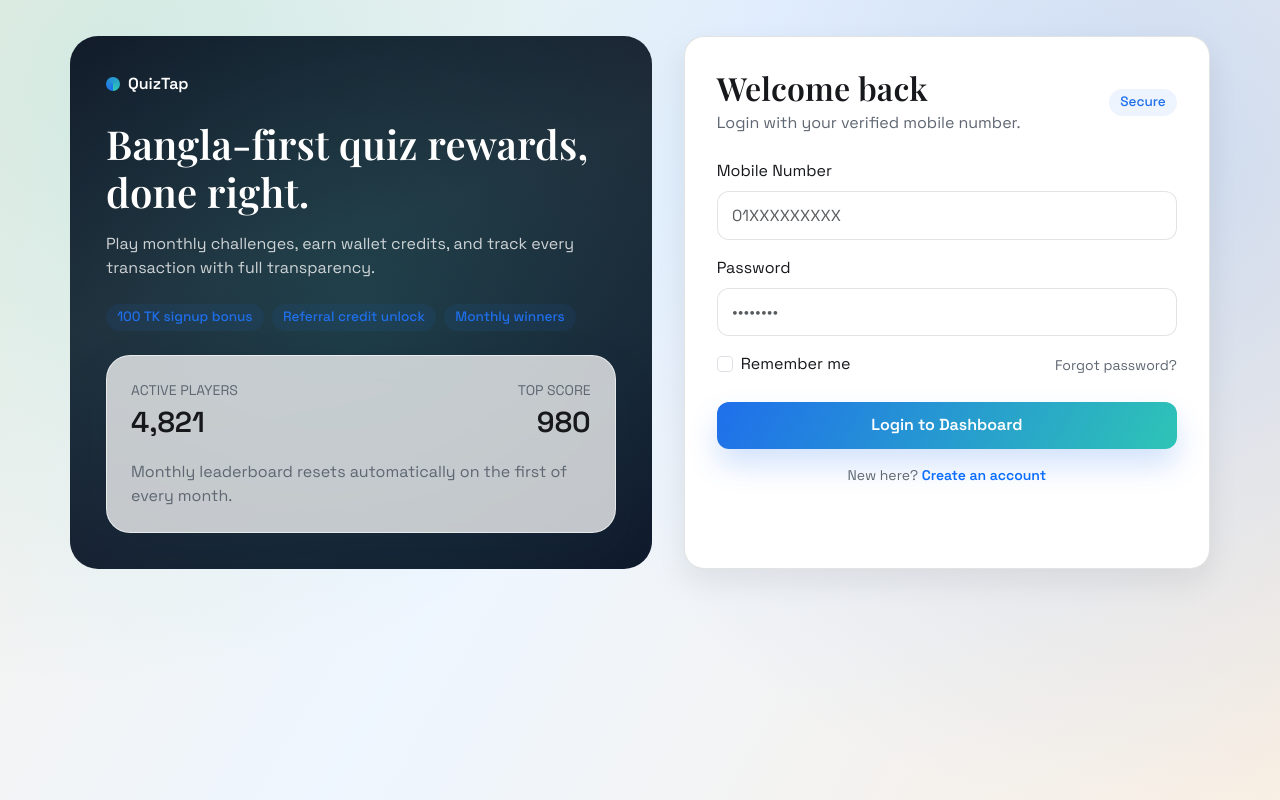
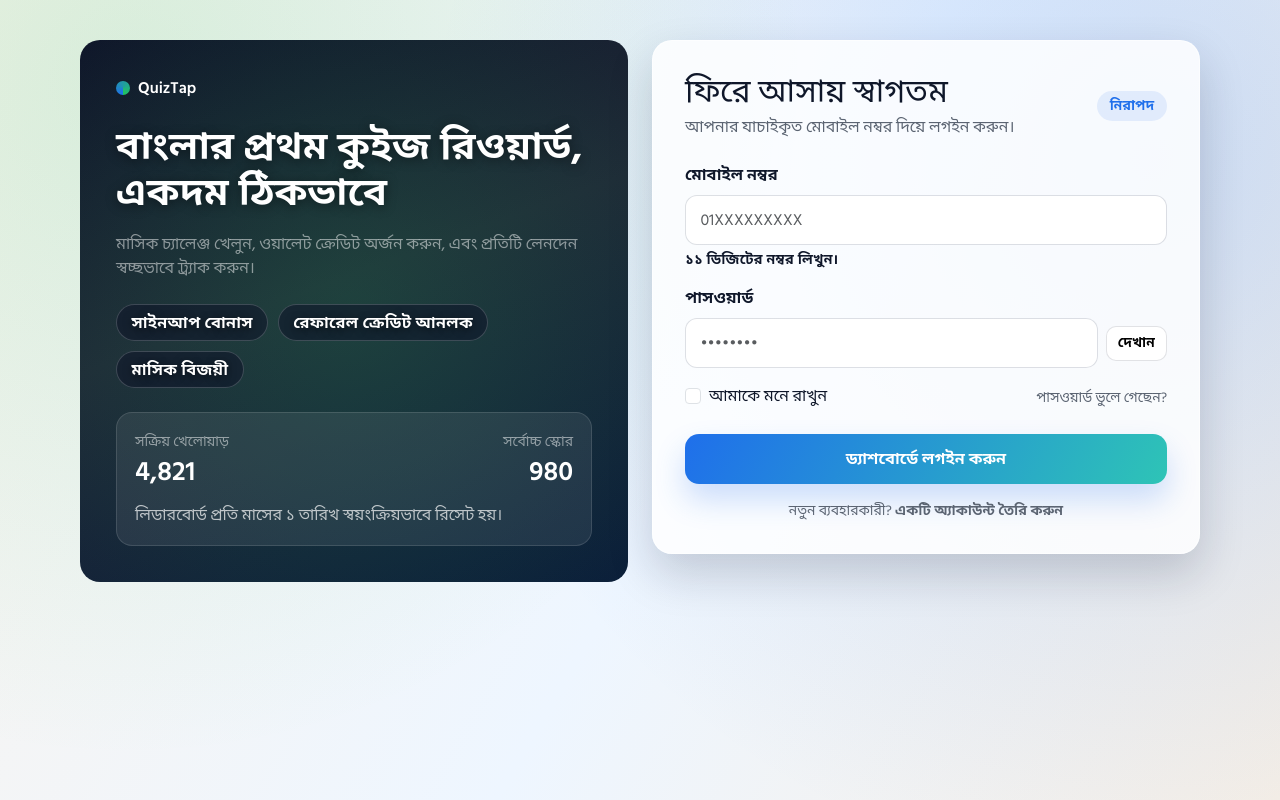
Before and after one commit to AlShahedKhan/QuizApp, a PHP site: page /auth/login.php in a window 1280 px wide. Run offline with PHP 8.4, Linux system fonts and the light colour scheme.

Commit message:
Refresh auth login and signup UI

```diff
--- /dev/null
+++ b/assets/css/auth.css
@@ -0,0 +1,239 @@
+@import url("https://fonts.googleapis.com/css2?family=Hind+Siliguri:wght@400;500;600;700&display=swap");
+
+:root {
+  --ink: #0f172a;
+  --muted: #5b6472;
+  --brand: #1f6feb;
+  --brand-2: #22c55e;
+  --surface: #ffffff;
+  --surface-2: rgba(255, 255, 255, 0.84);
+  --border: rgba(15, 23, 42, 0.12);
+  --shadow: 0 20px 45px rgba(15, 23, 42, 0.18);
+  --radius-lg: 20px;
+  --radius-md: 16px;
+}
+
+* {
+  box-sizing: border-box;
+}
+
+body {
+  font-family: "Hind Siliguri", "Noto Sans Bengali", "SolaimanLipi", sans-serif;
+  color: var(--ink);
+  background-image:
+    radial-gradient(circle at 10% 10%, rgba(34, 197, 94, 0.15), transparent 50%),
+    radial-gradient(circle at 90% 20%, rgba(31, 111, 235, 0.18), transparent 55%),
+    linear-gradient(120deg, #f9f4ee 0%, #eef6ff 55%, #f6efe6 100%);
+  min-height: 100vh;
+}
+
+a {
+  color: inherit;
+  text-decoration: none;
+}
+
+.auth-shell {
+  max-width: 1160px;
+  margin: 0 auto;
+  padding: 40px 20px 60px;
+}
+
+.brand-mark {
+  display: inline-flex;
+  align-items: center;
+  gap: 0.5rem;
+  font-weight: 600;
+}
+
+.brand-dot {
+  width: 14px;
+  height: 14px;
+  border-radius: 50%;
+  background: conic-gradient(from 180deg, var(--brand), var(--brand-2));
+  display: inline-block;
+}
+
+.promo-panel {
+  position: relative;
+  border-radius: var(--radius-lg);
+  padding: 36px;
+  color: #ffffff;
+  background: linear-gradient(160deg, #0f172a 0%, #1f2937 45%, #0b1f3a 100%);
+  overflow: hidden;
+  min-height: 100%;
+}
+
+.promo-panel::after {
+  content: "";
+  position: absolute;
+  inset: -40%;
+  background: radial-gradient(circle, rgba(34, 197, 94, 0.2), transparent 55%);
+  opacity: 0.8;
+}
+
+.promo-panel > * {
+  position: relative;
+  z-index: 1;
+}
+
+.promo-title {
+  font-size: clamp(2rem, 3vw, 2.8rem);
+  line-height: 1.2;
+  margin-bottom: 1rem;
+  color: #ffffff;
+  font-weight: 700;
+  text-shadow: 0 2px 12px rgba(0, 0, 0, 0.45);
+}
+
+.promo-badges {
+  display: flex;
+  flex-wrap: wrap;
+  gap: 0.6rem;
+}
+
+.badge-pill {
+  padding: 0.35rem 0.9rem;
+  border-radius: 999px;
+  background: rgba(15, 23, 42, 0.6);
+  color: #ffffff;
+  font-family: "Hind Siliguri", "Noto Sans Bengali", "SolaimanLipi", sans-serif;
+  font-size: 1rem;
+  font-weight: 700;
+  letter-spacing: 0.2px;
+  text-shadow: 0 2px 8px rgba(0, 0, 0, 0.55);
+  border: 1px solid rgba(255, 255, 255, 0.18);
+}
+
+.promo-card {
+  margin-top: 1.5rem;
+  padding: 18px;
+  border-radius: var(--radius-md);
+  background: rgba(255, 255, 255, 0.08);
+  border: 1px solid rgba(255, 255, 255, 0.12);
+}
+
+.promo-stat {
+  font-size: 1.7rem;
+  font-weight: 600;
+}
+
+.promo-note {
+  color: rgba(255, 255, 255, 0.7);
+  margin-top: 0.6rem;
+}
+
+.auth-card {
+  background: var(--surface-2);
+  border-radius: var(--radius-lg);
+  padding: 32px;
+  border: 1px solid rgba(255, 255, 255, 0.6);
+  box-shadow: var(--shadow);
+  backdrop-filter: blur(12px);
+}
+
+.tag {
+  display: inline-flex;
+  align-items: center;
+  gap: 0.4rem;
+  padding: 0.3rem 0.8rem;
+  border-radius: 999px;
+  background: rgba(31, 111, 235, 0.1);
+  color: var(--brand);
+  font-size: 0.85rem;
+  font-weight: 600;
+}
+
+.form-label {
+  font-weight: 600;
+}
+
+.form-control {
+  border-radius: 12px;
+  padding: 0.75rem 0.9rem;
+  border: 1px solid var(--border);
+}
+
+.form-control:focus {
+  border-color: rgba(31, 111, 235, 0.45);
+  box-shadow: 0 0 0 0.15rem rgba(31, 111, 235, 0.18);
+}
+
+.form-text {
+  color: #334155;
+  font-weight: 600;
+  font-family: "Hind Siliguri", "Noto Sans Bengali", "SolaimanLipi", sans-serif;
+  letter-spacing: 0.2px;
+}
+
+.btn-primary {
+  background: linear-gradient(120deg, var(--brand), #2ec4b6);
+  border: none;
+  border-radius: 14px;
+  padding: 0.8rem 1.4rem;
+  font-weight: 600;
+  box-shadow: 0 16px 30px rgba(31, 111, 235, 0.22);
+}
+
+.btn-outline-secondary {
+  border-radius: 12px;
+}
+
+.error-box {
+  display: none;
+  border-radius: 12px;
+  padding: 0.75rem 1rem;
+  background: rgba(239, 68, 68, 0.1);
+  color: #b91c1c;
+  border: 1px solid rgba(239, 68, 68, 0.25);
+}
+
+.error-box.is-visible {
+  display: block;
+}
+
+.password-toggle {
+  border: 1px solid var(--border);
+  border-radius: 10px;
+  background: #fff;
+  padding: 0.4rem 0.7rem;
+  font-size: 0.85rem;
+  font-weight: 600;
+}
+
+.text-muted {
+  color: var(--muted) !important;
+}
+
+.form-text.text-muted {
+  color: #0f172a !important;
+  font-weight: 700;
+  font-family: "Hind Siliguri", "Noto Sans Bengali", "SolaimanLipi", sans-serif;
+  letter-spacing: 0.2px;
+}
+
+.reveal {
+  opacity: 0;
+  transform: translateY(16px);
+  animation: rise 0.6s ease forwards;
+}
+
+.delay-1 {
+  animation-delay: 0.1s;
+}
+
+.delay-2 {
+  animation-delay: 0.2s;
+}
+
+@keyframes rise {
+  to {
+    opacity: 1;
+    transform: translateY(0);
+  }
+}
+
+@media (max-width: 991px) {
+  .auth-shell {
+    padding: 28px 16px 40px;
+  }
+}
--- /dev/null
+++ b/assets/js/auth.js
@@ -0,0 +1,76 @@
+const form = document.querySelector("[data-auth-form]");
+const mobileInput = document.querySelector("[data-mobile]");
+const passwordInput = document.querySelector("[data-password]");
+const errorBox = document.querySelector("[data-error-box]");
+const mobileError = document.querySelector("[data-mobile-error]");
+const passwordError = document.querySelector("[data-password-error]");
+const toggleButton = document.querySelector("[data-toggle-password]");
+
+const showError = (input, messageEl, message) => {
+  input.classList.add("is-invalid");
+  messageEl.textContent = message;
+};
+
+const clearError = (input, messageEl) => {
+  input.classList.remove("is-invalid");
+  messageEl.textContent = "";
+};
+
+const validate = () => {
+  let valid = true;
+  errorBox.classList.remove("is-visible");
+
+  const mobile = mobileInput.value.trim();
+  const password = passwordInput.value.trim();
+
+  clearError(mobileInput, mobileError);
+  clearError(passwordInput, passwordError);
+
+  if (!/^01\d{9}$/.test(mobile)) {
+    showError(
+      mobileInput,
+      mobileError,
+      "মোবাইল নম্বর ১১ ডিজিটের হতে হবে এবং ০১ দিয়ে শুরু করতে হবে।"
+    );
+    valid = false;
+  }
+
+  if (password.length < 6) {
+    showError(
+      passwordInput,
+      passwordError,
+      "পাসওয়ার্ড কমপক্ষে ৬ অক্ষরের হতে হবে।"
+    );
+    valid = false;
+  }
+
+  if (!valid) {
+    errorBox.classList.add("is-visible");
+    errorBox.textContent = "ভুল তথ্য পাওয়া গেছে। অনুগ্রহ করে ঠিক করে দিন।";
+  }
+
+  return valid;
+};
+
+form?.addEventListener("submit", (event) => {
+  if (!validate()) {
+    event.preventDefault();
+  }
+});
+
+mobileInput?.addEventListener("input", () =>
+  clearError(mobileInput, mobileError)
+);
+passwordInput?.addEventListener("input", () =>
+  clearError(passwordInput, passwordError)
+);
+
+toggleButton?.addEventListener("click", () => {
+  const isHidden = passwordInput.type === "password";
+  passwordInput.type = isHidden ? "text" : "password";
+  toggleButton.setAttribute(
+    "aria-label",
+    isHidden ? "পাসওয়ার্ড লুকান" : "পাসওয়ার্ড দেখান"
+  );
+  toggleButton.textContent = isHidden ? "লুকান" : "দেখান";
+});
--- a/auth/login.php
+++ b/auth/login.php
@@ -1,92 +1,154 @@
 <!DOCTYPE html>
-<html lang="en">
+<html lang="bn">
   <head>
     <meta charset="utf-8" />
     <meta name="viewport" content="width=device-width, initial-scale=1" />
-    <title>QuizTap - Login</title>
+    <title>QuizTap - লগইন</title>
     <link
       href="https://cdn.jsdelivr.net/npm/bootstrap@5.3.2/dist/css/bootstrap.min.css"
       rel="stylesheet"
     />
-    <link rel="stylesheet" href="../assets/css/styles.css" />
+    <link rel="stylesheet" href="../assets/css/auth.css" />
   </head>
   <body>
-    <main class="shell">
-      <div class="auth-grid">
-        <section class="auth-hero reveal">
-          <div class="d-flex align-items-center gap-2 mb-4">
+    <main class="auth-shell">
+      <div class="row g-4">
+        <div class="col-lg-6 reveal">
+          <section class="promo-panel h-100">
+            <div class="brand-mark mb-4">
               <span class="brand-dot"></span>
-            <span class="fw-semibold">QuizTap</span>
+              <span>QuizTap</span>
             </div>
-          <h1 class="display-title mb-3">Bangla-first quiz rewards, done right.</h1>
-          <p class="text-hero-muted mb-4">
-            Play monthly challenges, earn wallet credits, and track every
-            transaction with full transparency.
+            <h1 class="promo-title">
+              বাংলার প্রথম কুইজ রিওয়ার্ড, একদম ঠিকভাবে
+            </h1>
+            <p class="text-white-50 mb-4">
+              মাসিক চ্যালেঞ্জ খেলুন, ওয়ালেট ক্রেডিট অর্জন করুন, এবং প্রতিটি
+              লেনদেন স্বচ্ছভাবে ট্র্যাক করুন।
             </p>
-          <div class="d-flex flex-wrap gap-2 mb-4">
-            <span class="tag">100 TK signup bonus</span>
-            <span class="tag">Referral credit unlock</span>
-            <span class="tag">Monthly winners</span>
+            <div class="promo-badges mb-4">
+              <span class="badge-pill">সাইনআপ বোনাস</span>
+              <span class="badge-pill">রেফারেল ক্রেডিট আনলক</span>
+              <span class="badge-pill">মাসিক বিজয়ী</span>
             </div>
-          <div class="glass-card p-4">
-            <div class="d-flex justify-content-between align-items-center mb-3">
+            <div class="promo-card">
+              <div class="d-flex justify-content-between align-items-center">
                 <div>
-                <div class="text-hero-soft text-uppercase small">Active players</div>
-                <div class="metric text-white">4,821</div>
+                  <div class="text-white-50 text-uppercase small">
+                    সক্রিয় খেলোয়াড়
+                  </div>
+                  <div class="promo-stat">4,821</div>
                 </div>
                 <div class="text-end">
-                <div class="text-hero-soft text-uppercase small">Top score</div>
-                <div class="metric text-white">980</div>
+                  <div class="text-white-50 text-uppercase small">
+                    সর্বোচ্চ স্কোর
+                  </div>
+                  <div class="promo-stat">980</div>
                 </div>
               </div>
-            <p class="text-hero-muted mb-0">
-              Monthly leaderboard resets automatically on the first of every
-              month.
+              <p class="promo-note mb-0">
+                লিডারবোর্ড প্রতি মাসের ১ তারিখ স্বয়ংক্রিয়ভাবে রিসেট হয়।
               </p>
             </div>
           </section>
+        </div>
 
-        <section class="soft-card auth-form reveal delay-1">
+        <div class="col-lg-6 reveal delay-1">
+          <section class="auth-card">
             <div class="d-flex align-items-center justify-content-between mb-4">
               <div>
-              <h2 class="mb-1">Welcome back</h2>
-              <p class="text-muted mb-0">Login with your verified mobile number.</p>
+                <h2 class="mb-1">ফিরে আসায় স্বাগতম</h2>
+                <p class="text-muted mb-0">
+                  আপনার যাচাইকৃত মোবাইল নম্বর দিয়ে লগইন করুন।
+                </p>
               </div>
-            <span class="tag">Secure</span>
+              <span class="tag">নিরাপদ</span>
             </div>
-          <form>
+
+            <div class="error-box mb-3" data-error-box role="alert"></div>
+
+            <form data-auth-form novalidate>
               <div class="mb-3">
-              <label class="form-label">Mobile Number</label>
+                <label class="form-label" for="mobile">মোবাইল নম্বর</label>
                 <input
+                  id="mobile"
+                  name="mobile"
                   type="tel"
                   class="form-control"
                   placeholder="01XXXXXXXXX"
+                  inputmode="numeric"
+                  pattern="^01[0-9]{9}$"
+                  maxlength="11"
+                  aria-describedby="mobileHelp mobileError"
+                  required
+                  data-mobile
                 />
+                <div id="mobileHelp" class="form-text text-muted">
+                  ১১ ডিজিটের নম্বর লিখুন।
                 </div>
+                <div class="invalid-feedback" id="mobileError" data-mobile-error></div>
+              </div>
+
               <div class="mb-3">
-              <label class="form-label">Password</label>
-              <input type="password" class="form-control" placeholder="••••••••" />
+                <label class="form-label" for="password">পাসওয়ার্ড</label>
+                <div class="d-flex gap-2 align-items-center">
+                  <input
+                    id="password"
+                    name="password"
+                    type="password"
+                    class="form-control"
+                    placeholder="••••••••"
+                    aria-describedby="passwordError"
+                    minlength="6"
+                    required
+                    data-password
+                  />
+                  <button
+                    type="button"
+                    class="password-toggle"
+                    data-toggle-password
+                    aria-label="পাসওয়ার্ড দেখান"
+                  >
+                    দেখান
+                  </button>
                 </div>
+                <div
+                  class="invalid-feedback d-block"
+                  id="passwordError"
+                  data-password-error
+                ></div>
+              </div>
+
               <div class="d-flex align-items-center justify-content-between mb-4">
                 <div class="form-check">
-                <input class="form-check-input" type="checkbox" id="remember" />
-                <label class="form-check-label" for="remember">Remember me</label>
+                  <input
+                    class="form-check-input"
+                    type="checkbox"
+                    id="remember"
+                  />
+                  <label class="form-check-label" for="remember">
+                    আমাকে মনে রাখুন
+                  </label>
                 </div>
-              <a class="text-muted small" href="#">Forgot password?</a>
+                <a class="text-muted small" href="#">পাসওয়ার্ড ভুলে গেছেন?</a>
               </div>
-            <button class="btn btn-primary w-100 mb-3" type="button">
-              Login to Dashboard
+
+              <button class="btn btn-primary w-100 mb-3" type="submit">
+                ড্যাশবোর্ডে লগইন করুন
               </button>
+
               <div class="text-center text-muted small">
-              New here?
-              <a href="register.php" class="fw-semibold text-decoration-none"
-                >Create an account</a
+                নতুন ব্যবহারকারী?
+                <a href="/auth/register.php" class="fw-semibold text-decoration-none"
+                  >একটি অ্যাকাউন্ট তৈরি করুন</a
                 >
               </div>
             </form>
           </section>
         </div>
+      </div>
     </main>
-    <script src="../assets/js/app.js"></script>
+
+    <script src="../assets/js/auth.js"></script>
   </body>
 </html>
```
Also changed, not shown: auth/register.php (+146 -0 lines). Lines whose indentation alone changed are shown as unchanged.
